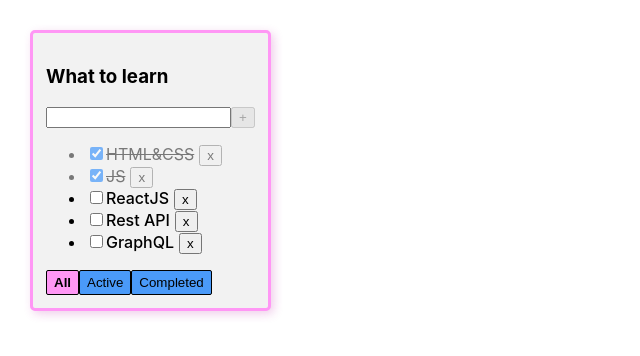
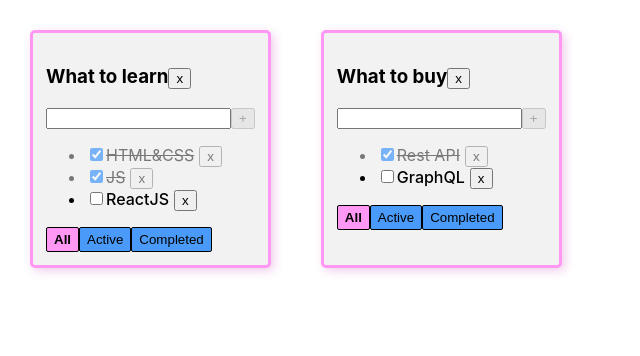
Before and after one commit to SergShcherbina/todolist, a React (Create React App) app: page / in a window 1280 px wide. Shown: the top 356 px of the page, without its empty margins (0-640 px from the left). Built offline with nearby package versions, Linux system fonts and the light colour scheme.

Commit message:
1-Tuesday

```diff
--- a/src/App.tsx
+++ b/src/App.tsx
@@ -1,62 +1,99 @@
-import React, {useRef, useState} from 'react';
+import React, {useState} from 'react';
 import './App.css';
-import {Todolist} from './Todolist';
+import {TaskType, Todolist} from './Todolist';
 import {v1} from "uuid";
 
 export type FilterValuesType = "all" | "active" | "completed";
 
+type TodoListType = {
+    id: string
+    title: string
+    filter: FilterValuesType
+};
+type TasksStateType = {
+    [key: string]: Array<TaskType>                                      //типизация "ассоциативного массива"
+}
+
 function App() {
+    let todolistID1 = v1()                                              //присваиваеи id переменным
+    let todolistID2 = v1()
 
-    let [tasks, setTasks] = useState([
-        { id: v1(), title: "HTML&CSS", isDone: true },
-        { id: v1(), title: "JS", isDone: true },
-        { id: v1(), title: "ReactJS", isDone: false },
-        { id: v1(), title: "Rest API", isDone: false },
-        { id: v1(), title: "GraphQL", isDone: false },
-    ]);
-    let [filter, setFilter] = useState<FilterValuesType>("all");
+    const [todoLists, setTodolists] = useState<Array<TodoListType>>(
+        [
+            {id: todolistID1, title: 'What to learn', filter: 'all'},  //все та переменная вместо значения id
+            {id: todolistID2, title: 'What to buy', filter: 'all'},
+        ]
+    );
+    const [tasks, setTasks] = useState({
+        [todolistID1]: [                                               //ключ обьекта это и есть та переменная с id
+            {id: v1(), title: 'HTML&CSS', isDone: true},
+            {id: v1(), title: 'JS', isDone: true},
+            {id: v1(), title: 'ReactJS', isDone: false},
 
-    function removeTask(id: string) {
-        let filteredTasks = tasks.filter(t => t.id != id);
-        setTasks(filteredTasks);
-    }
-    function addTask(title: string) {
-        let task = { id: v1(), title: title, isDone: false };
-        let newTasks = [task, ...tasks];
-        setTasks(newTasks);
+        ],
+        [todolistID2]: [
+            {id: v1(), title: 'Rest API', isDone: true},
+            {id: v1(), title: 'GraphQL', isDone: false},
+        ]
+    })
+
+    function removeTask(id: string, todoListId: string) {
+        let todolistTasks = tasks[todoListId] ;                       //достаем нужный массив из обьекта по id
+        tasks[todoListId] = todolistTasks
+            .filter(t => t.id !== id)                                 //фильтруем массив по полученному id
+        setTasks({...tasks})                                    //сетаем обратно копию отфильтрованного массива
     }
 
-    const onChangeStatusChecked = (idChecked: string, isDoneTask: boolean) => {
-        const task = tasks.find((el) => el.id === idChecked)
-        if(task) {
-            task.isDone = !task.isDone
-        }
-        setTasks([...tasks])
+    function addTask(title: string, todoListId: string) {
+        let task = {id: v1(), title: title, isDone: false};           //новый обьект в который записали title
+        tasks[todoListId] = [task, ...tasks[todoListId]]              //в конкретную таску записываем таску и копию всех предыдущих
+        setTasks({...tasks})                                    //сетим копию всего обьекта tasks
     }
 
-    let tasksForTodolist = tasks;
+    const onChangeStatusChecked = (taskId: string, newIsDone: boolean, todoListId: string) => {
+        setTasks({...tasks, [todoListId]: tasks[todoListId]
+                .map(el => el.id ===  taskId ? {...el, isDone: newIsDone } : el) })
 
-    if (filter === "active") {
-        tasksForTodolist = tasks.filter(t => t.isDone === false);
-    }
-    if (filter === "completed") {
-        tasksForTodolist = tasks.filter(t => t.isDone === true);
     }
 
-    function changeFilter(value: FilterValuesType) {
-        setFilter(value);
+    const removeTodolist = (todoListId: string) => {
+        setTodolists(todoLists.filter(td => td.id !== todoListId))
+    }
+
+    function changeFilter(value: FilterValuesType, todolistId: string) {
+        let todolist = todoLists.find(f => f.id === todolistId)
+        if(todolist) {
+            todolist.filter = value
+            setTodolists([...todoLists])
+        }
     }
 
     return (
         <div className="App">
-            <Todolist title="What to learn"
-                      tasks={tasksForTodolist}
-                      removeTask={removeTask}
-                      changeFilter={changeFilter}
-                      addTask={addTask}
-                      onChangeStatusChecked={onChangeStatusChecked}
-                      filter={filter}
-            />
+            {
+                todoLists.map(todolist =>   {
+                    let tasksForTodolist = tasks[todolist.id];
+
+                    if (todolist.filter === "active") {
+                        tasksForTodolist = tasks[todolist.id].filter(t => !t.isDone );
+                    }
+                    if (todolist.filter === "completed") {
+                        tasksForTodolist = tasks[todolist.id].filter(t => t.isDone );
+                    }
+                    return (
+                        <Todolist key={todolist.id}
+                                  title={todolist.title}
+                                  id={todolist.id}
+                                  tasks={tasksForTodolist}
+                                  removeTask={removeTask}
+                                  changeFilter={changeFilter}
+                                  addTask={addTask}
+                                  onChangeStatusChecked={onChangeStatusChecked}
+                                  removeTodolist={removeTodolist}
+                                  filter={todolist.filter}/>
+                    )}
+                )
+            }
         </div>
     );
 }
--- a/src/Todolist.tsx
+++ b/src/Todolist.tsx
@@ -3,7 +3,7 @@ import {FilterValuesType} from './App';
 import {useAutoAnimate} from "@formkit/auto-animate/react";              //скрипт для авто анимации списка
 import './Todolist.css'
 
-type TaskType = {
+export type TaskType = {
     id: string
     title: string
     isDone: boolean
@@ -12,11 +12,13 @@ type TaskType = {
 type PropsType = {
     title: string
     tasks: Array<TaskType>
-    removeTask: (taskId: string) => void
-    changeFilter: (value: FilterValuesType) => void
-    addTask: (title: string) => void
-    onChangeStatusChecked: (idChecked: string, isDoneTask: boolean) => void
+    removeTask: (taskId: string, todoListId: string) => void
+    changeFilter: (value: FilterValuesType, todoListId: string) => void
+    addTask: (title: string, todoListId: string) => void
+    onChangeStatusChecked: (taskId: string, newIsDone: boolean, todoListId: string) => void
     filter: string
+    id: string
+    removeTodolist: (todolistId: string) => void
 }
 
 export function Todolist(props: PropsType) {
@@ -31,7 +33,7 @@ export function Todolist(props: PropsType) {
             setError('Title is required')
             return;
         } else {
-            props.addTask(title.trim());
+            props.addTask(title.trim(), props.id);
             setTitle("");
         }
     }
@@ -46,17 +48,20 @@ export function Todolist(props: PropsType) {
             addTask();
         }
     }
-    const onChangeStatusHandler = (idChecked: string, isDoneTask: boolean) => {
-        props.onChangeStatusChecked(idChecked, isDoneTask)
+    const onChangeStatusHandler = (taskId: string, newIsDone: boolean) => {
+        console.log(newIsDone)
+        props.onChangeStatusChecked(taskId, newIsDone, props.id)
     }
 
 
-    const onAllClickHandler = () => props.changeFilter("all");
-    const onActiveClickHandler = () => { props.changeFilter("active")};
-    const onCompletedClickHandler = () => props.changeFilter("completed");
+    const onAllClickHandler = () => props.changeFilter("all", props.id );
+    const onActiveClickHandler = () => { props.changeFilter("active", props.id)};
+    const onCompletedClickHandler = () => props.changeFilter("completed", props.id);
 
     return <div className={'wrapperTodolist'}>
-        <h3>{props.title}</h3>
+        <h3>{props.title}
+            <button onClick={() => props.removeTodolist(props.id)} >x</button>
+        </h3>
         <div>
             <input value={title}
                    onChange={ onChangeHandler }
@@ -64,7 +69,7 @@ export function Todolist(props: PropsType) {
                    className={error ? "error" : ''}
             />
             <button onClick={addTask}
-                    disabled={ title ? false : true }>+</button>
+                    disabled={ !title  }>+</button>
             { error ? <div className={'error-message'}> {error} </div> : null}
         </div>
 
@@ -72,11 +77,11 @@ export function Todolist(props: PropsType) {
             {
                 props.tasks.map(t => {
 
-                    const onClickHandler = () => props.removeTask(t.id)
+                    const onClickHandler = () => props.removeTask(t.id, props.id)
 
                     return <li key={t.id} className={t.isDone ? "is-done" : 'listTasks'}>
                         <input type="checkbox"
-                               onChange={()=>onChangeStatusHandler(t.id, t.isDone)}
+                               onChange={()=>onChangeStatusHandler(t.id, !t.isDone)}
                                checked={t.isDone}
                         />
                         <span>{t.title}</span>
```
